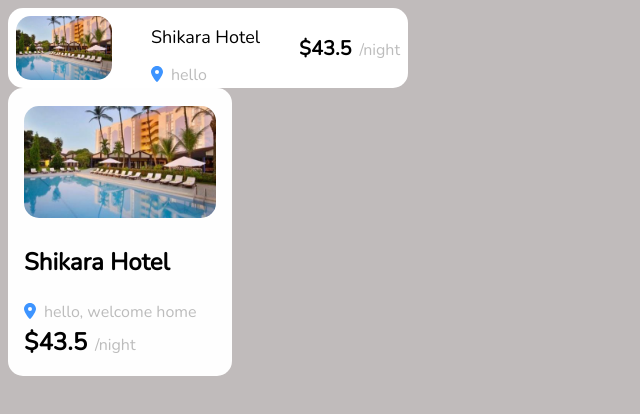
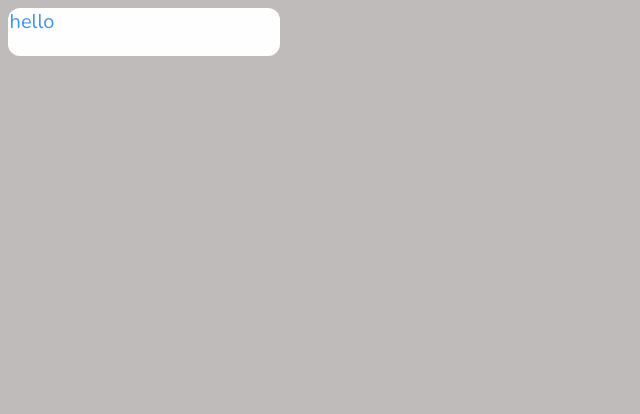
Before and after one commit to xennia316/Tamago, a React (Create React App) app in the folder client/: page / in a window 1280 px wide. Shown: the top 414 px of the page, without its empty margins (0-640 px from the left). Built offline with nearby package versions, Linux system fonts and the light colour scheme.

Commit message:
input field designed and tested

```diff
--- a/client/src/App.jsx
+++ b/client/src/App.jsx
@@ -1,4 +1,5 @@
 import React from "react";
+import Input from "./Components/Inputs/Input";
 import LodgingCard from "./Components/LodgingCard/LodgingCard";
 import SideNav from "./Components/SideNav/SideNav";
 import HotelCard from "./Components/SortHotelCard/HotelCard";
@@ -6,9 +7,10 @@ import HotelCard from "./Components/SortHotelCard/HotelCard";
 const App = () => {
   return (
     <section>
-      <HotelCard />
-      <LodgingCard />
+      {/* <HotelCard /> */}
+      {/* <LodgingCard /> */}
       {/* <SideNav /> */}
+      <Input />
     </section>
   );
 };
--- /dev/null
+++ b/client/src/Components/Inputs/Input.jsx
@@ -0,0 +1,14 @@
+import React from "react";
+
+import Styles from "./Input.module.css";
+
+const Input = () => {
+  return (
+    <section className={Styles.inputBody}>
+      <div className={Styles.sideIcon}>hello</div>
+      <input className={Styles.actualInput} type="text" />
+    </section>
+  );
+};
+
+export default Input;
--- /dev/null
+++ b/client/src/Components/Inputs/Input.module.css
@@ -0,0 +1,31 @@
+.inputBody {
+    width: 20rem;
+    height: 3rem;
+    display: flex;
+    gap: 0;
+    background: none;
+    outline: none;
+}
+
+.actualInput {
+    width: 70%;
+    height: 100%;
+    background-color: #fefefe;
+    outline: none;
+    border: none;
+    border-top-right-radius: 12px;
+    border-bottom-right-radius: 12px;
+}
+
+.sideIcon {
+    padding: 1rem auto;
+    text-align: center;
+    font-size: 20px;
+    color: #3d94ff;
+    font-weight: 400;
+    width: 15%;
+    background: #fefefe;
+    height: 100%;
+    border-top-left-radius: 12px;
+    border-bottom-left-radius: 12px;
+}
```
